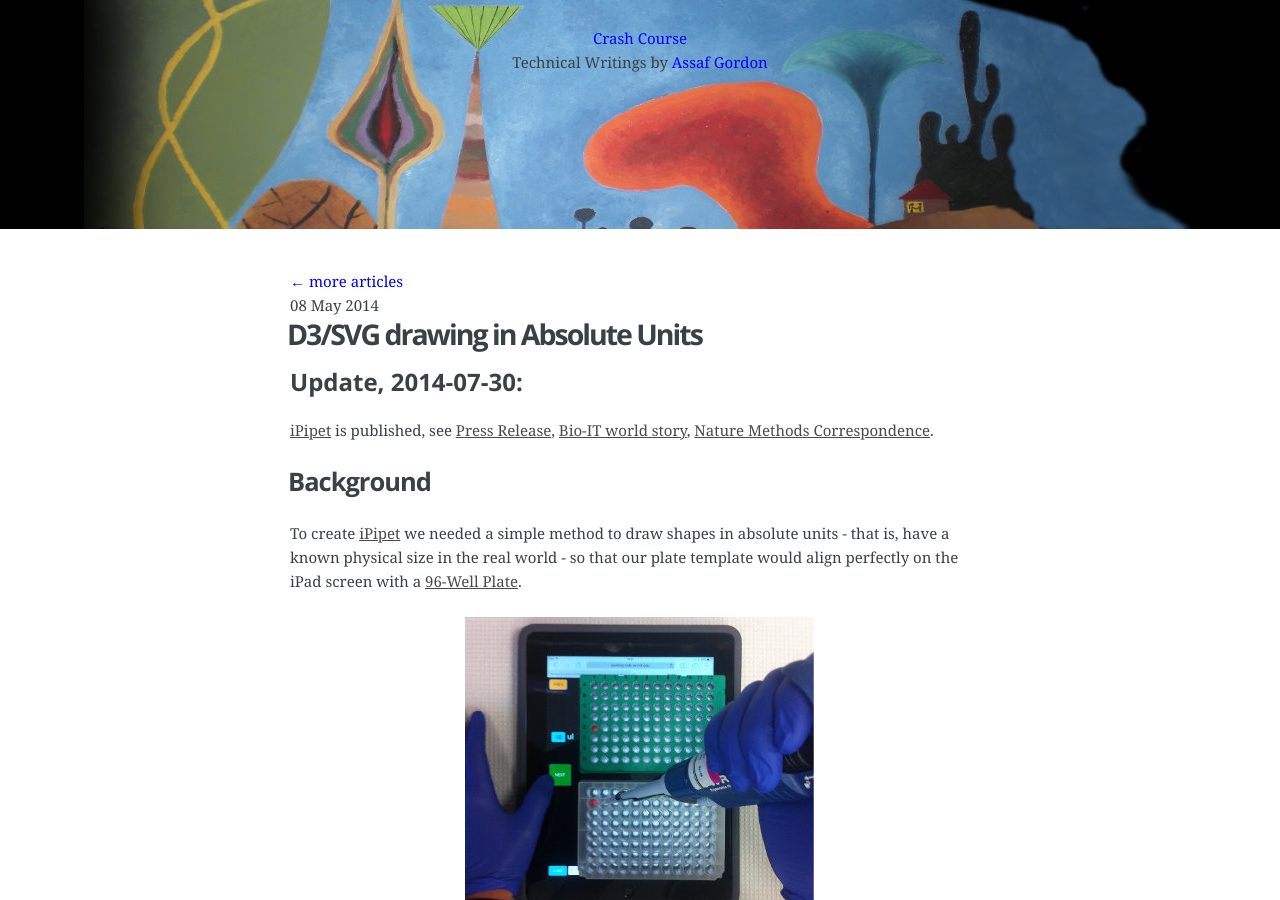
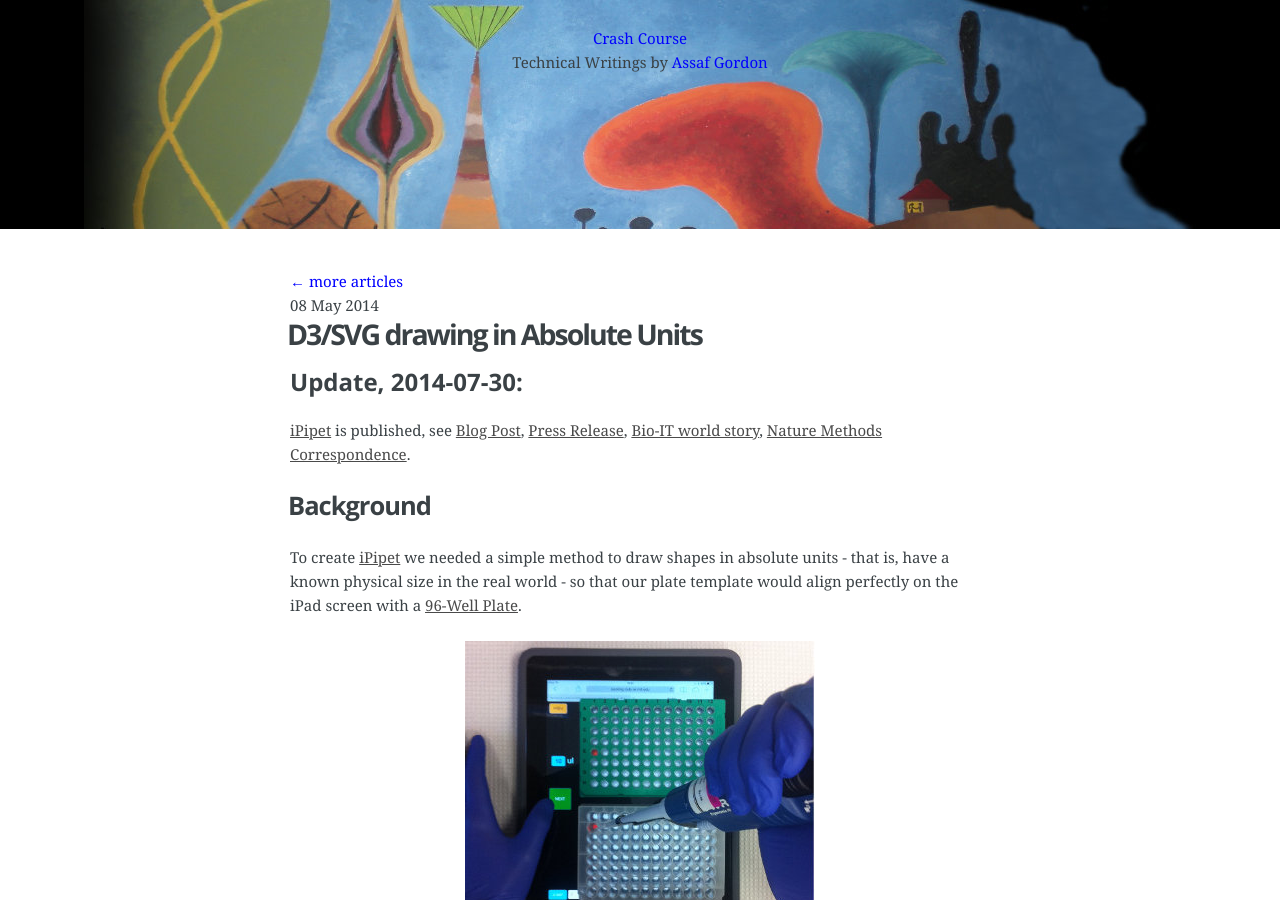
Before and after one commit to agordon/agordon.github.io, a Jekyll site: the page built from _posts/2014-05-08-D3JS-Absolute-Units.md, in a window 1280 px wide and 900 px high. Built offline with Jekyll 4.4.1, drawn with Linux system fonts in a browser that asks for light colours; Markdown is read by kramdown in place of the engine named in the settings.

Commit message:
D3: Add link to Blog post

```diff
--- a/_posts/2014-05-08-D3JS-Absolute-Units.md
+++ b/_posts/2014-05-08-D3JS-Absolute-Units.md
@@ -9,6 +9,7 @@ date:   2014-05-08
 ### Update, 2014-07-30:
 
 [iPipet](http://ipipet.teamerlich.org/) is published, see
+[Blog Post](http://erlichya.tumblr.com/post/93339535499/ipipet-a-creative-hack-born-out-of-necessity),
 [Press Release](http://wi.mit.edu/news/archive/2014/innovative-scientists-update-old-school-pipetting-new-age-technology),
 [Bio-IT world story](http://www.bio-itworld.com/2014/7/30/pad-pipetter-eases-tedious-lab-work.html),
 [Nature Methods Correspondence](http://www.nature.com/nmeth/journal/v11/n8/full/nmeth.3028.html).
```
